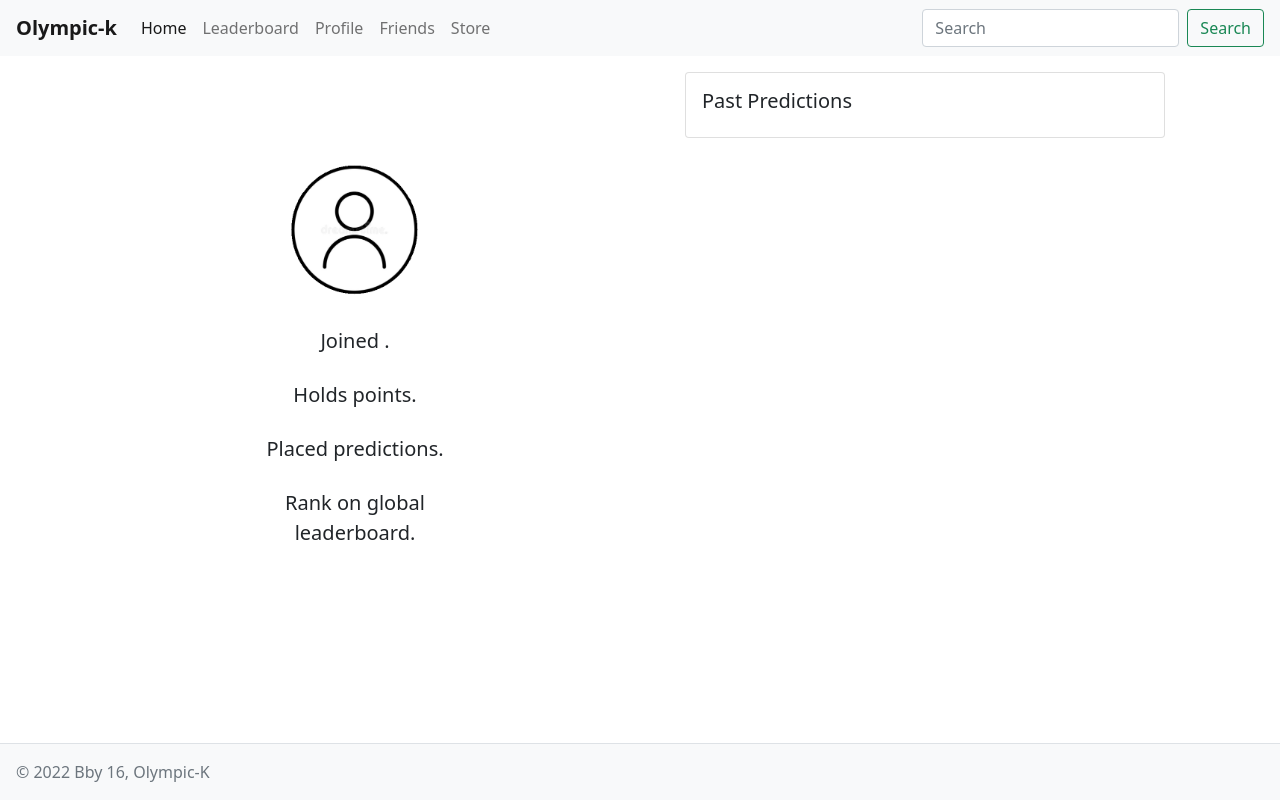
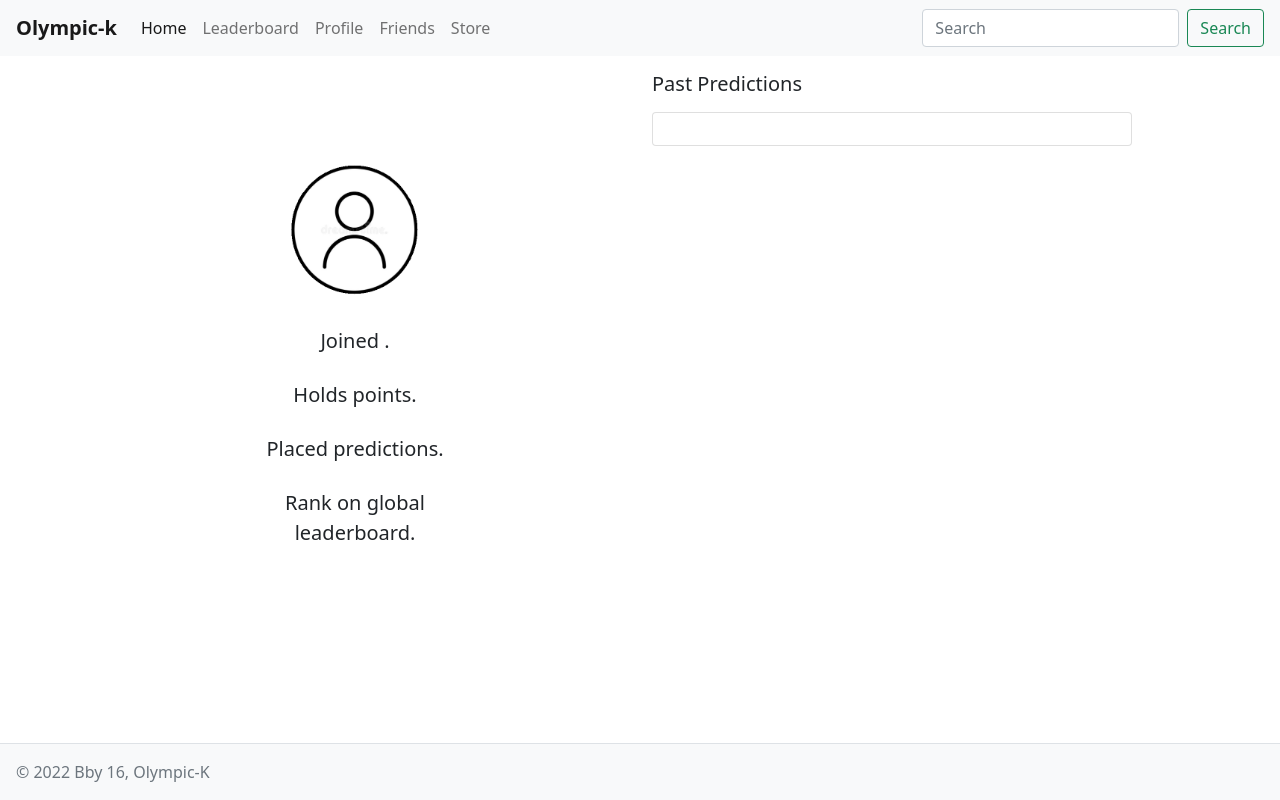
Before and after one commit to bcherng/1800_202210_BBY16, a website built with Vite: page profile.html in a window 1280 px wide. Built offline with nearby package versions, Linux system fonts and the light colour scheme; some packages are replaced by stand-ins of ours; no server answers; the database is empty.

Commit message:
ui(profile): Move Past Predictions title out of the card

```diff
--- a/profile.html
+++ b/profile.html
@@ -51,9 +51,9 @@
           </div>
         </div>
         <div class="col">
-          <div class="card mx-auto my-3" style="width: 30rem">
+          <h5 class="card-title my-3">Past Predictions</h5>
+          <div class="card my-3" style="width: 30rem">
             <div class="card-body" id="past-predictions-holder">
-              <h5 class="card-title">Past Predictions</h5>
 
               <template id="correct-prediction-template">
                 <p class="correct-prediction">Correct Prediction</p>
```
